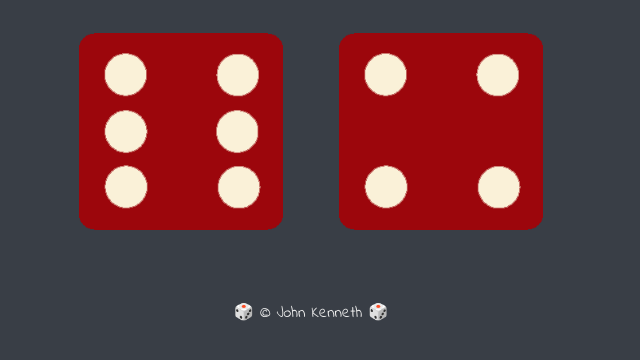
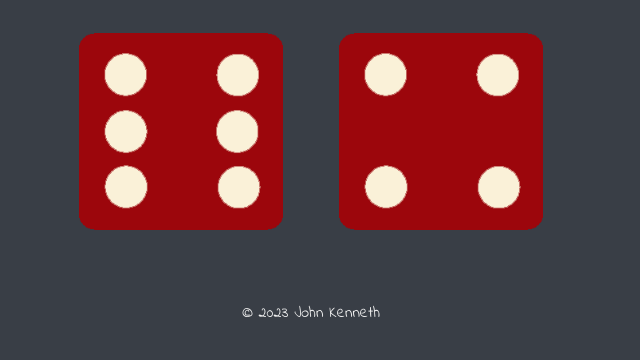
Before and after one commit to j-kennethh/Dicee, a plain HTML site: page index.html in a window 1280 px wide. Shown: the part 242-602 px from the top of the page, without its empty margins (329-969 px from the left). Drawn offline with Linux system fonts and the light colour scheme.

Commit message:
updated copyright notice

```diff
--- a/index.html
+++ b/index.html
@@ -22,6 +22,6 @@
     <script src="index.js"></script>
   </body>
   <footer>
-    🎲 © John Kenneth 🎲
+    © 2023 John Kenneth
   </footer>
 </html>
```
